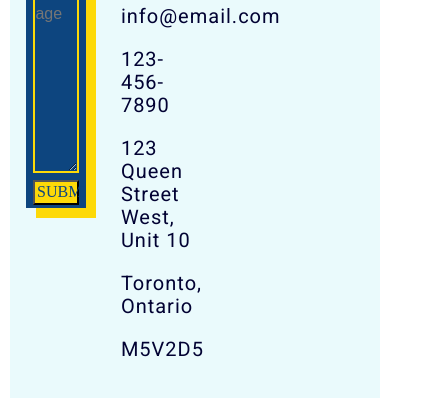
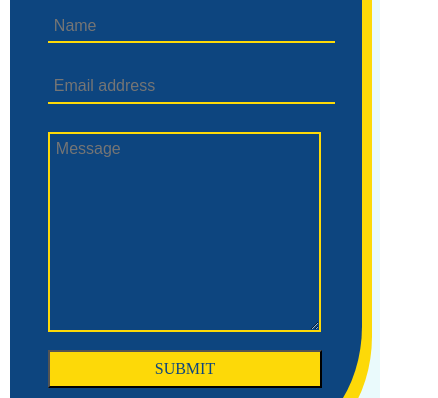
Before and after one commit to hlai16/gloriaLaiProject2, a plain HTML site: page contact.html in a window 390 px wide. Shown: the part 696-1094 px from the top of the page, 438 px wide, since content can reach past the window. Drawn offline with Linux system fonts and the light colour scheme; a web font is replaced by a local one.

Commit message:
contact layout and main media queried :sunglasses:

```diff
--- a/styles/sass/_main.scss
+++ b/styles/sass/_main.scss
@@ -212,3 +212,15 @@ p {
      width: 91.5%;
      margin-left: 4%;
  }
+
+ //CONTACT LAYOUT: Screen length size less than 936px
+@media (max-width: 936px){
+    .form{
+        border-bottom-right-radius: 25%;
+        padding-bottom: 10%;
+    }
+    .cFormNameEmail{
+        display: flex;
+        flex-direction: column;
+    }
+}
--- a/styles/sass/styles.scss
+++ b/styles/sass/styles.scss
@@ -111,3 +111,28 @@ aside {
     width: 25%;
     margin-left: 5%;
 }
+
+//CONTACT LAYOUT: in ebook Landscape
+@media (max-width: 1300px){
+    .form{
+        margin-top: -3%;
+    }
+}
+
+//CONTACT LAYOUT: Screen length size less than 936px
+@media (max-width: 936px){
+    .contactGrid {
+        // grid-template-columns: 100%;
+        // column-gap: 0%;
+
+        display: flex;
+        flex-direction: column;
+        justify-content: space-between;
+    }
+    .form,
+    .contact,
+    .headerContact{
+        width: 100%;
+        margin: 0;
+    }
+}
```
Also changed, not shown: styles/styles.css.
